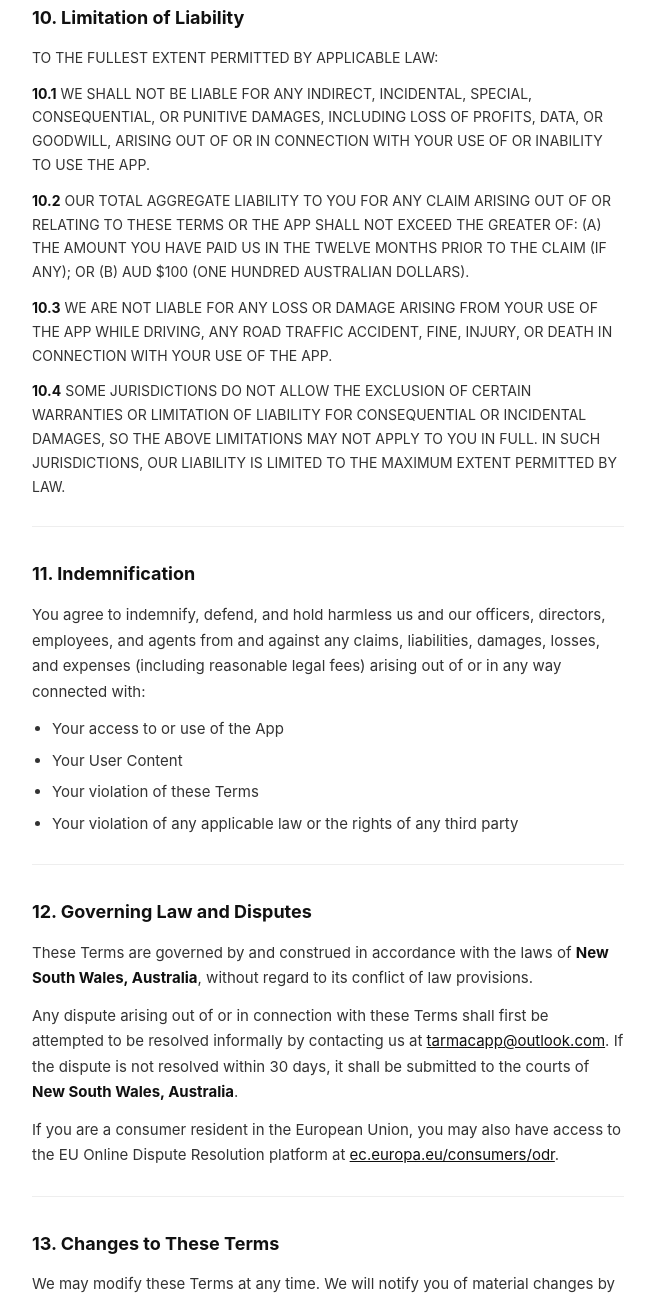
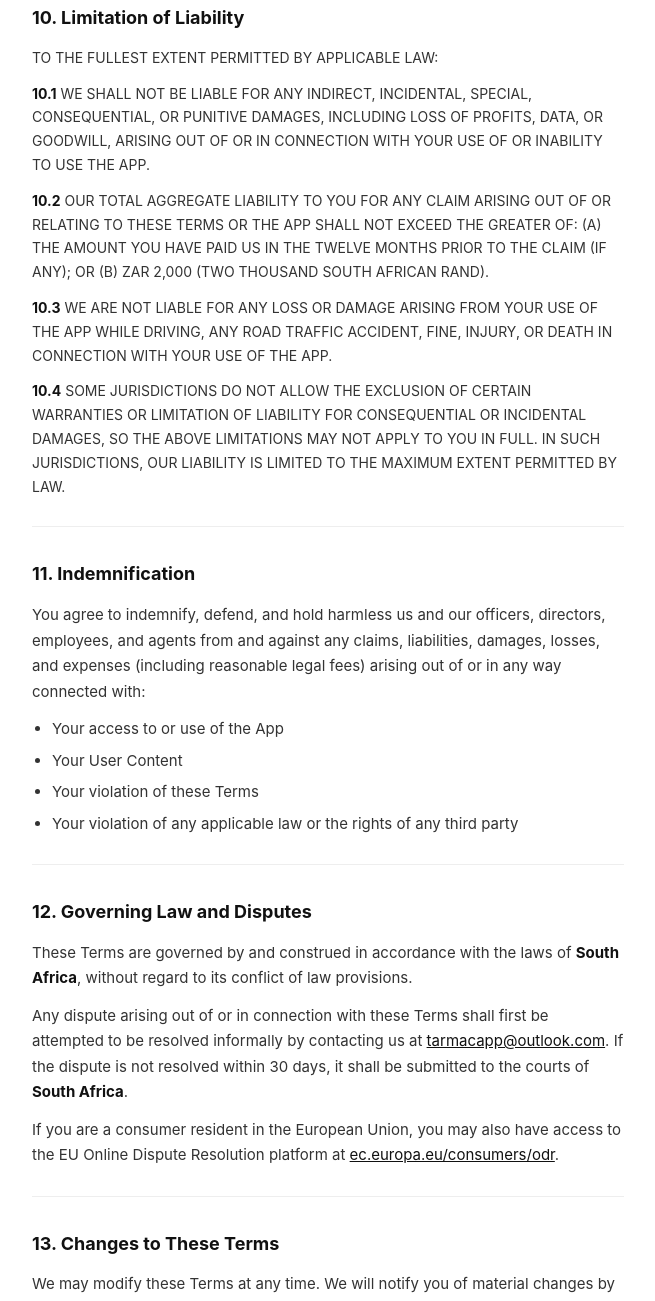
Before and after one commit to TarmacApp/tarmac-support, a plain HTML site: page terms.html in a window 1280 px wide. Shown: the part 4046-5347 px from the top of the page, without its empty margins (312-967 px from the left). Drawn offline with Linux system fonts and the light colour scheme.

Commit message:
Uploaded new files

```diff
--- a/terms.html
+++ b/terms.html
@@ -139,7 +139,7 @@
   <h2>10. Limitation of Liability</h2>
   <p class="caps">TO THE FULLEST EXTENT PERMITTED BY APPLICABLE LAW:</p>
   <p class="caps"><strong>10.1</strong> WE SHALL NOT BE LIABLE FOR ANY INDIRECT, INCIDENTAL, SPECIAL, CONSEQUENTIAL, OR PUNITIVE DAMAGES, INCLUDING LOSS OF PROFITS, DATA, OR GOODWILL, ARISING OUT OF OR IN CONNECTION WITH YOUR USE OF OR INABILITY TO USE THE APP.</p>
-  <p class="caps"><strong>10.2</strong> OUR TOTAL AGGREGATE LIABILITY TO YOU FOR ANY CLAIM ARISING OUT OF OR RELATING TO THESE TERMS OR THE APP SHALL NOT EXCEED THE GREATER OF: (A) THE AMOUNT YOU HAVE PAID US IN THE TWELVE MONTHS PRIOR TO THE CLAIM (IF ANY); OR (B) AUD $100 (ONE HUNDRED AUSTRALIAN DOLLARS).</p>
+  <p class="caps"><strong>10.2</strong> OUR TOTAL AGGREGATE LIABILITY TO YOU FOR ANY CLAIM ARISING OUT OF OR RELATING TO THESE TERMS OR THE APP SHALL NOT EXCEED THE GREATER OF: (A) THE AMOUNT YOU HAVE PAID US IN THE TWELVE MONTHS PRIOR TO THE CLAIM (IF ANY); OR (B) ZAR 2,000 (TWO THOUSAND SOUTH AFRICAN RAND).</p>
   <p class="caps"><strong>10.3</strong> WE ARE NOT LIABLE FOR ANY LOSS OR DAMAGE ARISING FROM YOUR USE OF THE APP WHILE DRIVING, ANY ROAD TRAFFIC ACCIDENT, FINE, INJURY, OR DEATH IN CONNECTION WITH YOUR USE OF THE APP.</p>
   <p class="caps"><strong>10.4</strong> SOME JURISDICTIONS DO NOT ALLOW THE EXCLUSION OF CERTAIN WARRANTIES OR LIMITATION OF LIABILITY FOR CONSEQUENTIAL OR INCIDENTAL DAMAGES, SO THE ABOVE LIMITATIONS MAY NOT APPLY TO YOU IN FULL. IN SUCH JURISDICTIONS, OUR LIABILITY IS LIMITED TO THE MAXIMUM EXTENT PERMITTED BY LAW.</p>
 
@@ -158,8 +158,8 @@
 
   <h2>12. Governing Law and Disputes</h2>
   <!-- TODO: Replace with your actual jurisdiction -->
-  <p>These Terms are governed by and construed in accordance with the laws of <strong>New South Wales, Australia</strong>, without regard to its conflict of law provisions.</p>
-  <p>Any dispute arising out of or in connection with these Terms shall first be attempted to be resolved informally by contacting us at <a href="mailto:tarmacapp@outlook.com">tarmacapp@outlook.com</a>. If the dispute is not resolved within 30 days, it shall be submitted to the courts of <strong>New South Wales, Australia</strong>.</p>
+  <p>These Terms are governed by and construed in accordance with the laws of <strong>South Africa</strong>, without regard to its conflict of law provisions.</p>
+  <p>Any dispute arising out of or in connection with these Terms shall first be attempted to be resolved informally by contacting us at <a href="mailto:tarmacapp@outlook.com">tarmacapp@outlook.com</a>. If the dispute is not resolved within 30 days, it shall be submitted to the courts of <strong>South Africa</strong>.</p>
   <p>If you are a consumer resident in the European Union, you may also have access to the EU Online Dispute Resolution platform at <a href="https://ec.europa.eu/consumers/odr">ec.europa.eu/consumers/odr</a>.</p>
 
   <hr>
```
Also changed, not shown: privacy.html (+2 -0 lines).
